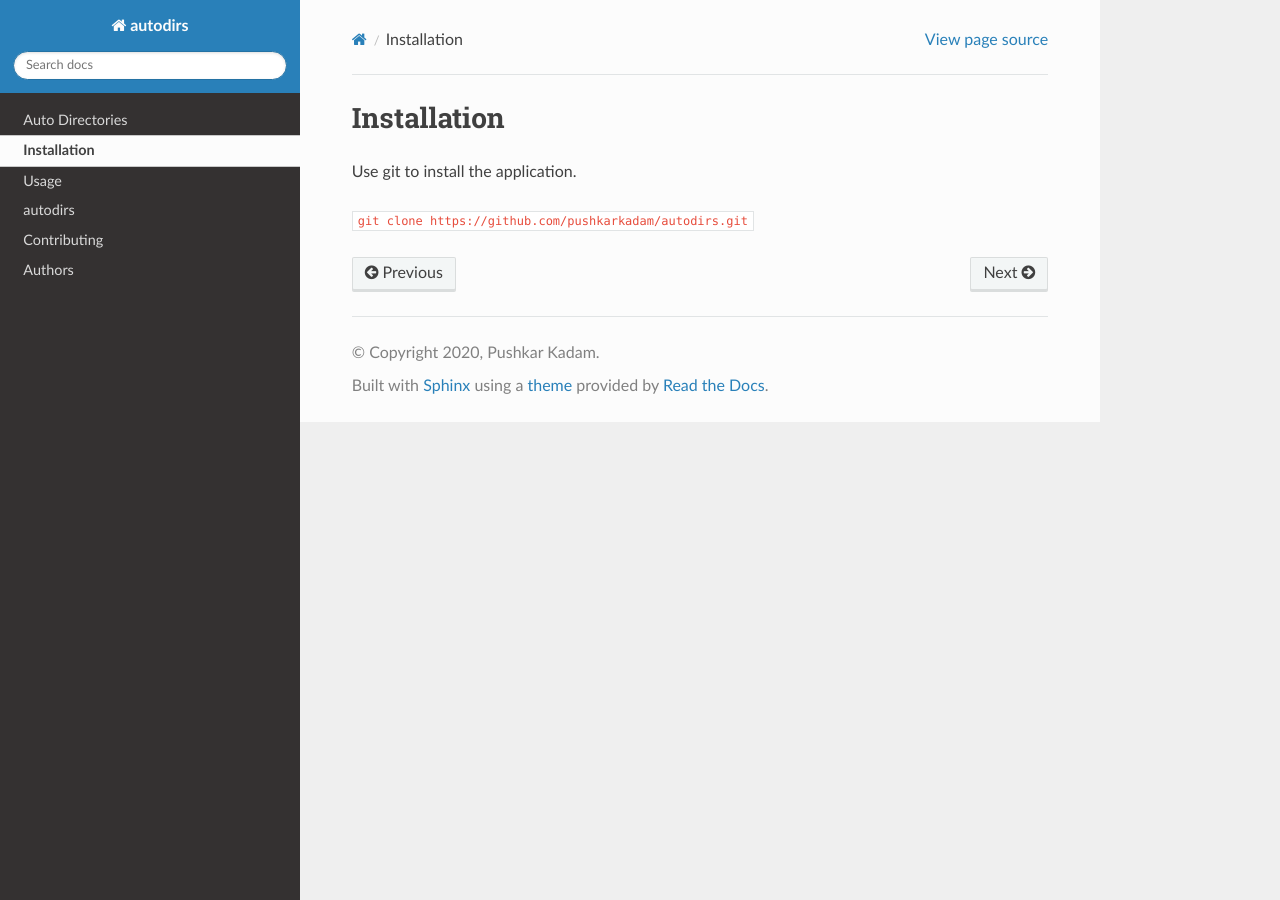
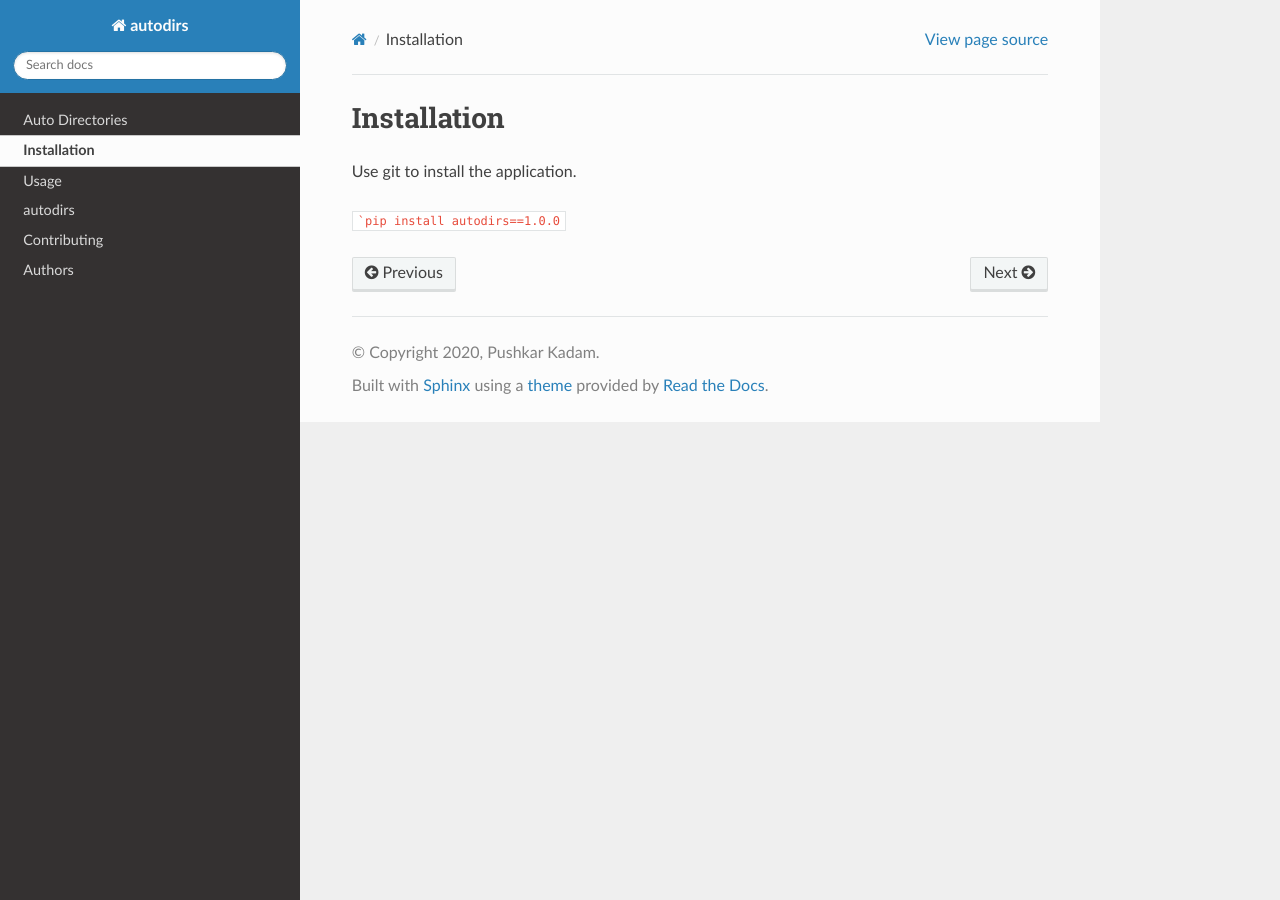
Before and after one commit to pushkarkadam/autodirs, a Sphinx documentation site: the page built from docs/source/installation.rst, in a window 1280 px wide. Built offline with Sphinx 7.4.7 and the Read the Docs theme 2.0.0, drawn with Linux system fonts in a browser that asks for light colours.

Commit message:
Readme and docs updated about installations.

````diff
--- a/README.rst
+++ b/README.rst
@@ -28,7 +28,7 @@ Installation
 
 Install autodirs by running:
 
-``git clone https://github.com/pushkarkadam/autodirs.git``
+```pip install autodirs==1.0.0``
 
 License
 -------
--- a/docs/source/installation.rst
+++ b/docs/source/installation.rst
@@ -4,4 +4,4 @@ Installation
 
 Use git to install the application.
 
-``git clone https://github.com/pushkarkadam/autodirs.git``
+```pip install autodirs==1.0.0``
````
